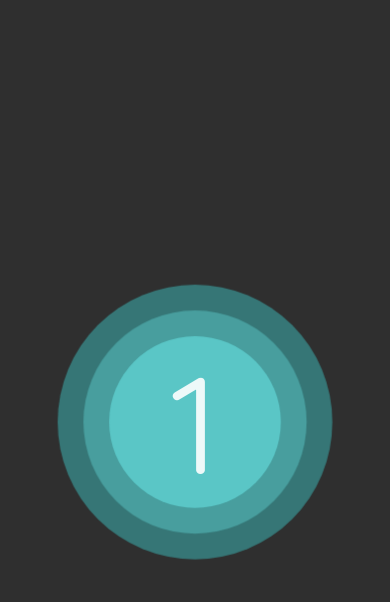
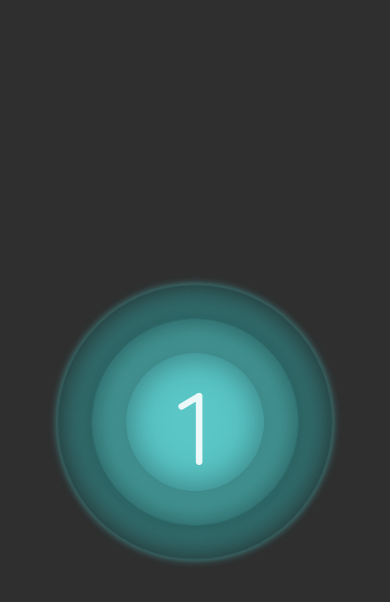
Before and after one commit to NathanB09/breathe, a React (Create React App) app: page / in a window 390 px wide. Both pictures are taken after a click on the button "Start Session". Shown: the top 602 px of the page. Built offline with nearby package versions, Linux system fonts and the light colour scheme.

Commit message:
updated bubble style

```diff
--- a/src/assets/css/index.css
+++ b/src/assets/css/index.css
@@ -93,24 +93,28 @@ button i {
   background: #367676;
   width: 48px;
   height: 48px;
+  box-shadow: 0 0 1px #489e9e, 0 0 4px #202020 inset;
 }
 
 .breathe-bubble.bubble-2 {
   background: #489e9e;
-  width: 40px;
-  height: 40px;
+  width: 38px;
+  height: 38px;
+  box-shadow: 0 0 4px #255252, 0 0 4px #255252 inset;
 }
 
 .breathe-bubble.bubble-3 {
   background: #5ac6c6;
-  width: 32px;
-  height: 32px;
+  width: 28px;
+  height: 28px;
+  box-shadow: 0 0 4px #367676, 0 0 4px #367676 inset;
 }
 
 .breathe-bubble.bubble-4 {
   background: none;
   width: 32px;
   height: 32px;
+  font-size: 18px;
 }
 
 @media only screen and (max-width: 600px) {
@@ -120,17 +124,22 @@ button i {
   }
 
   .breathe-bubble.bubble-2 {
-    width: 26px;
-    height: 26px;
+    width: 24px;
+    height: 24px;
   }
 
   .breathe-bubble.bubble-3 {
-    width: 20px;
-    height: 20px;
+    width: 16px;
+    height: 16px;
   }
 
   .breathe-bubble.bubble-4 {
     width: 8px;
     height: 8px;
+    font-size: 12px;
+  }
+
+  .round-time {
+    gap: 0;
   }
 }
```
